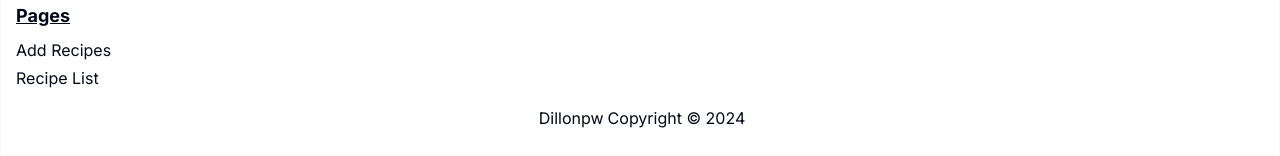
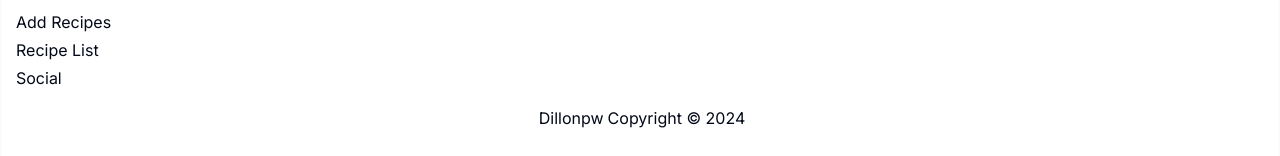
Before and after one commit to Dillonpw/recipe-book, a Next.js app: page / in a window 1280 px wide. Shown: the part 638-794 px from the top of the page. Built offline with nearby package versions, Linux system fonts and the light colour scheme; no server answers.

Commit message:
added social page to footer and nav

```diff
--- a/app/components/allUsers.tsx
+++ b/app/components/allUsers.tsx
@@ -1,12 +1,14 @@
 "use client";
 
 import { useState, useEffect } from "react";
+import { Avatar, AvatarFallback, AvatarImage } from "./ui/avatar";
+import { Skeleton } from "./ui/skeleton";
 
 interface User {
   id: string;
   name: string;
   email: string;
-  // add other user fields here as needed
+  image: string;
 }
 
 const AllUsers = () => {
@@ -40,9 +42,17 @@ const AllUsers = () => {
       {users.length === 0 ? (
         <p>No users found.</p>
       ) : (
-        <ul className="font-bold mx-4">
+        <ul className="mx-4 font-bold">
           {users.map((user) => (
-            <li key={user.id}>{user.name}</li>
+            <li className="flex items-center gap-2" key={user.id}>
+              <Avatar>
+                <AvatarImage src={user.image as string} />
+                <AvatarFallback>
+                  <Skeleton className="h-12 w-12 rounded-full" />
+                </AvatarFallback>
+              </Avatar>
+              {user.name}
+            </li>
           ))}
         </ul>
       )}
--- a/app/components/footer.tsx
+++ b/app/components/footer.tsx
@@ -12,6 +12,7 @@ const Footer = () => {
           <li className="un cursor-pointer">
             <Link href="/recipe-list">Recipe List</Link>
           </li>
+          <li><Link href="/social">Social</Link></li>
         </ul>
       </div>
       <div className="mb-4 flex justify-center">
--- a/app/components/nav.tsx
+++ b/app/components/nav.tsx
@@ -21,6 +21,9 @@ const Nav = () => {
       label: "New Recipe",
       href: "/new-recipe",
     },
+    {
+      label: "Social",
+      href: "/social",}
   ];
 
   return (
```
